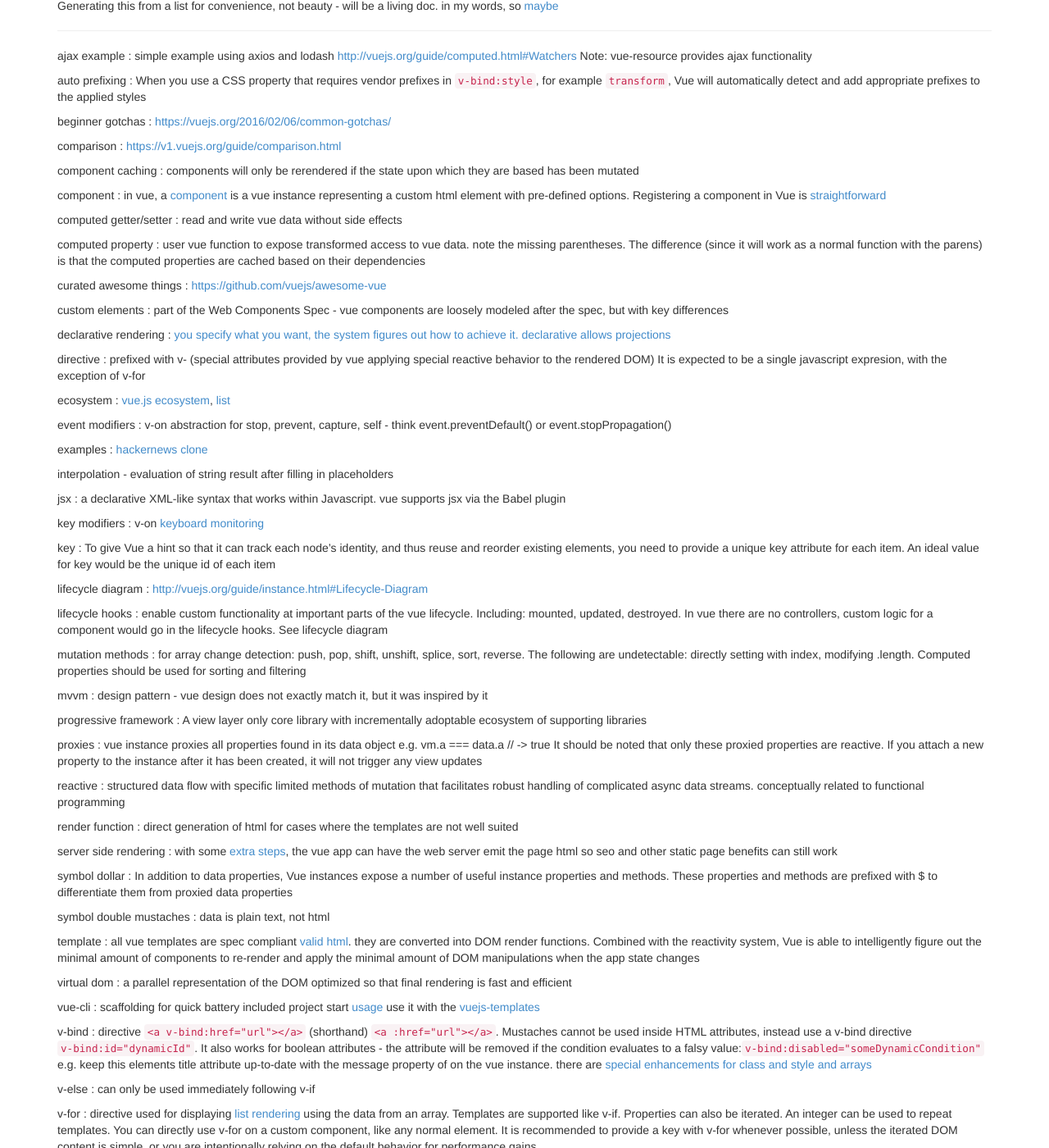
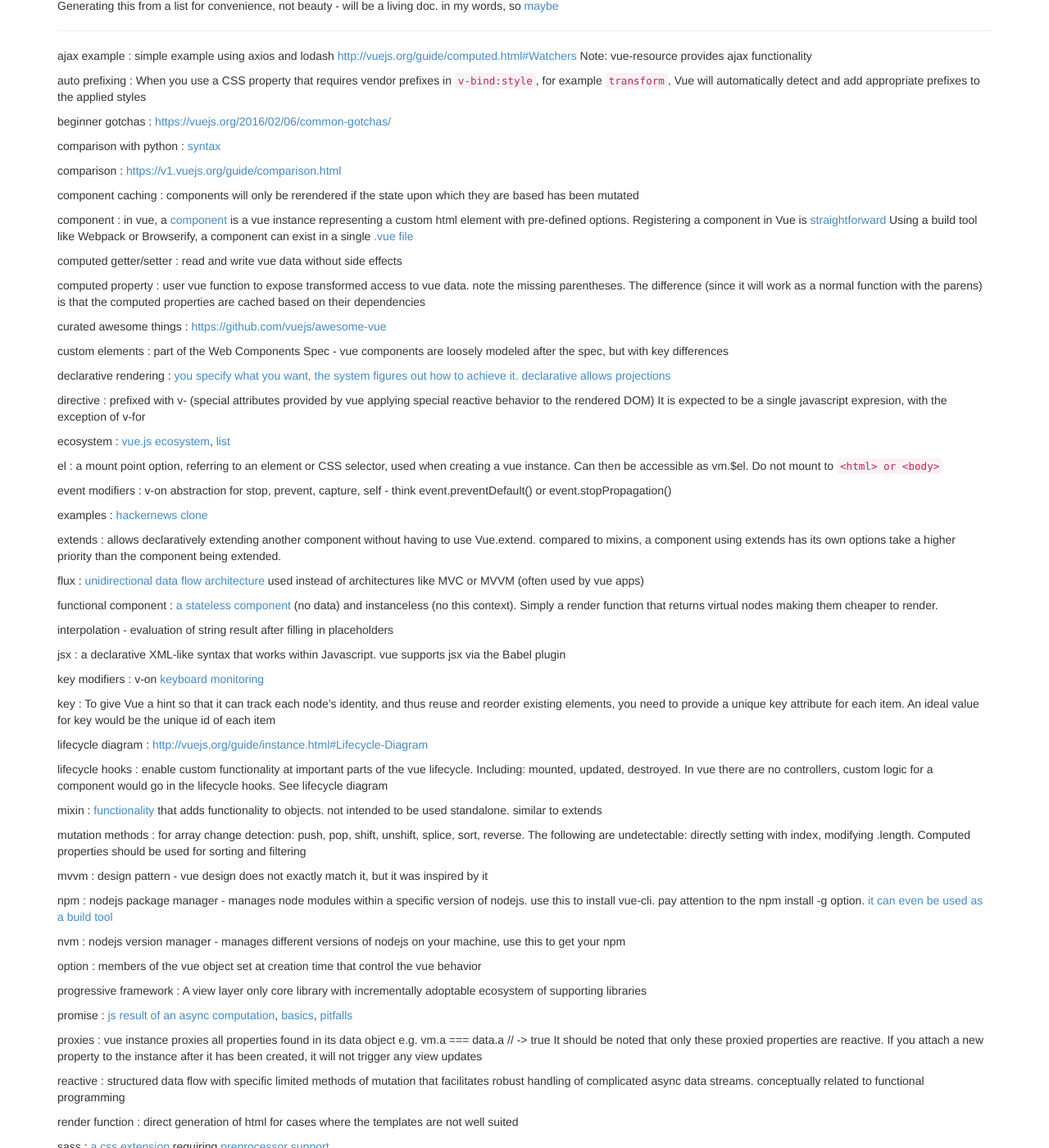
Before and after one commit to faizanvahevaria/chrisamow.github.io, a Jekyll site: the page built from _posts/2016-10-31-quickie-vue-glossary.md, in a window 1280 px wide and 1400 px high, scrolled down 235 px. Shown: the whole window at 82% size. Built offline with Jekyll 4.4.1, drawn with Linux system fonts in a browser that asks for light colours; nearby versions of some CDN libraries; comment, search, counter and statistics services are not loaded; some of the changed text lies outside the part shown.

Commit message:
couple posts, updated glossary

````diff
--- a/_posts/2016-10-31-quickie-vue-glossary.md
+++ b/_posts/2016-10-31-quickie-vue-glossary.md
@@ -15,11 +16,13 @@ auto prefixing : When you use a CSS property that requires vendor prefixes in ``
 
 beginner gotchas : <https://vuejs.org/2016/02/06/common-gotchas/>
 
+comparison with python : [syntax](https://gist.github.com/revolunet/537a3448cff850231a74)
+
 comparison : <https://v1.vuejs.org/guide/comparison.html>
 
 component caching : components will only be rerendered if the state upon which they are based has been mutated
 
-component : in vue, a [component](http://vuejs.org/guide/components.html) is a vue instance representing a custom html element with pre-defined options.  Registering a component in Vue is [straightforward](http://vuejs.org/guide/index.html#Composing-with-Components)
+component : in vue, a [component](http://vuejs.org/guide/components.html) is a vue instance representing a custom html element with pre-defined options.  Registering a component in Vue is [straightforward](http://vuejs.org/guide/index.html#Composing-with-Components)  Using a build tool like Webpack or Browserify, a component can exist in a single [.vue file](https://vuejs.org/guide/single-file-components.html)
 
 computed getter/setter : read and write vue data without side effects
 
@@ -35,9 +38,17 @@ directive : prefixed with v- (special attributes provided by vue applying specia
 
 ecosystem : [vue.js ecosystem](https://v1.vuejs.org/guide/application.html),  [list](https://github.com/vuejs/awesome-vue#user-content-development-tools)
 
+el : a mount point option, referring to an element or CSS selector, used when creating a vue instance. Can then be accessible as vm.$el.  Do not mount to ```<html> or <body>```
+
 event modifiers : v-on abstraction for stop, prevent, capture, self - think event.preventDefault() or event.stopPropagation()
 
 examples : [hackernews clone](https://github.com/vuejs/vue-hackernews)
+
+extends : allows declaratively extending another component without having to use Vue.extend. compared to mixins, a component using extends has its own options take a higher priority than the component being extended.
+
+flux : [unidirectional data flow architecture](https://facebook.github.io/flux/docs/overview.html) used instead of architectures like MVC or MVVM (often used by vue apps)
+
+functional component : [a stateless component](https://vuejs.org/guide/render-function.html#Functional-Components) (no data) and instanceless (no this context).  Simply a render function that returns virtual nodes making them cheaper to render.
 
 interpolation - evaluation of string result after filling in placeholders
 
@@ -51,17 +62,29 @@ lifecycle diagram : <http://vuejs.org/guide/instance.html#Lifecycle-Diagram>
 
 lifecycle hooks : enable custom functionality at important parts of the vue lifecycle.  Including: mounted, updated, destroyed.  In vue there are no controllers, custom logic for a component would go in the lifecycle hooks.  See lifecycle diagram
 
+mixin : [functionality](https://vuejs.org/guide/mixins.html) that adds functionality to objects.  not intended to be used standalone.  similar to extends
+
 mutation methods : for array change detection: push, pop, shift, unshift, splice, sort, reverse. The following are undetectable: directly setting with index, modifying .length.  Computed properties should be used for sorting and filtering
 
 mvvm : design pattern - vue design does not exactly match it, but it was inspired by it
 
+npm : nodejs package manager - manages node modules within a specific version of nodejs.  use this to install vue-cli.  pay attention to the npm install -g option.  [it can even be used as a build tool](https://www.sitepoint.com/guide-to-npm-as-a-build-tool/?utm_source=sitepoint&utm_medium=relatedinline&utm_term=&utm_campaign=relatedauthor)
+
+nvm : nodejs version manager - manages different versions of nodejs on your machine, use this to get your npm
+
+option : members of the vue object set at creation time that control the vue behavior
+
 progressive framework : A view layer only core library with incrementally adoptable ecosystem of supporting libraries
+
+promise : [js result of an async computation](https://developer.mozilla.org/en-US/docs/Web/JavaScript/Reference/Global_Objects/Promise), [basics](https://scotch.io/tutorials/understanding-javascript-promises-pt-i-background-basics), [pitfalls](https://pouchdb.com/2015/05/18/we-have-a-problem-with-promises.html?utm_source=javascriptweekly)
 
 proxies : vue instance proxies all properties found in its data object e.g. vm.a === data.a // -> true  It should be noted that only these proxied properties are reactive. If you attach a new property to the instance after it has been created, it will not trigger any view updates
 
 reactive : structured data flow with specific limited methods of mutation that facilitates robust handling of complicated async data streams.  conceptually related to functional programming
 
 render function : direct generation of html for cases where the templates are not well suited
+
+sass :  [a css extension](http://sass-lang.com/) requiring [preprocessor support](https://vue-loader.vuejs.org/en/configurations/pre-processors.html)
 
 server side rendering : with some [extra steps](https://vuejs.org/guide/ssr.html), the vue app can have the web server emit the page html so seo and other static page benefits can still work
 
@@ -72,6 +95,8 @@ symbol double mustaches : data is plain text, not html
 template : all vue templates are spec compliant [valid html](https://developer.mozilla.org/en-US/docs/Web/HTML/Element/template). they are converted into DOM render functions. Combined with the reactivity system, Vue is able to intelligently figure out the minimal amount of components to re-render and apply the minimal amount of DOM manipulations when the app state changes
 
 virtual dom : a parallel representation of the DOM optimized so that final rendering is fast and efficient
+
+vueex : the official vue flux-like implementation library
 
 vue-cli : scaffolding for quick battery included project start [usage](https://vuejs.org/2015/12/28/vue-cli/)  use it with the [vuejs-templates](https://github.com/vuejs-templates)
 
````
Also changed, not shown: other parts of _posts/2016-10-31-quickie-vue-glossary.md (+2 -1 lines), _posts/2016-11-02-idiomatic-css.md (added, +12 -0 lines), _posts/2016-11-02-learning-new-languages.md (added, +85 -0 lines).
